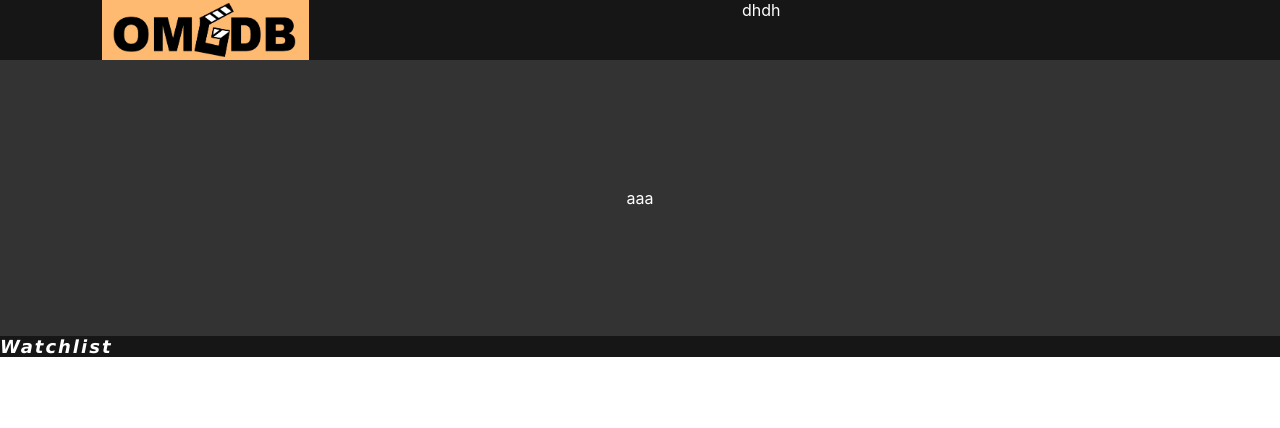
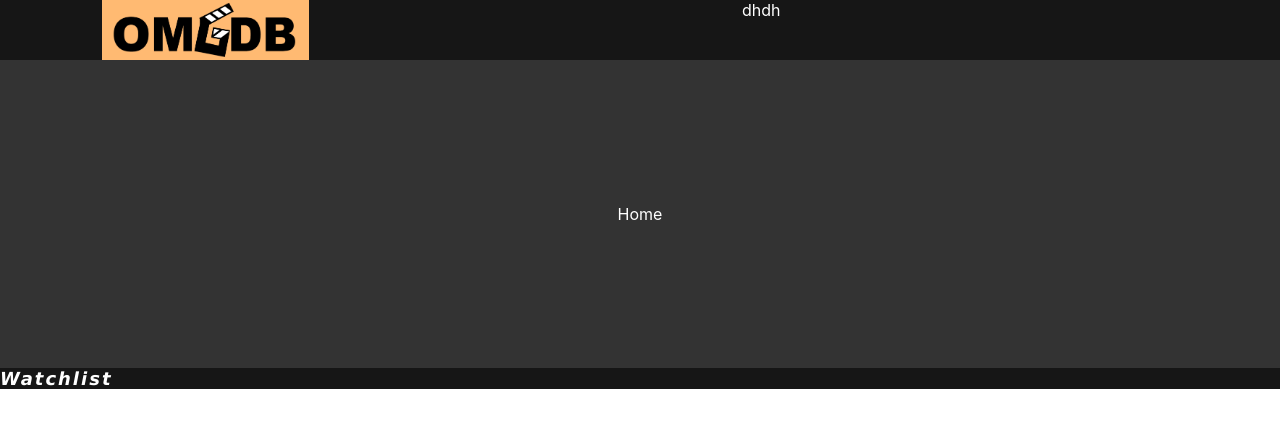
Before and after one commit to ChristopherBJ/frontend_omgdb, a React (Create React App) app: page / in a window 1280 px wide. Shown: the top 428 px of the page. Built offline with nearby package versions, Linux system fonts and the light colour scheme.

Commit message:
Implement routing and layout structure: add Navbar, Footer, and Home page

```diff
--- a/src/App.js
+++ b/src/App.js
@@ -1,13 +1,19 @@
 import React from 'react';
 import './App.css';
-
-
+import {BrowserRouter, Route, Routes} from 'react-router-dom'
+import Navbar from './components/Navbar';
+import Footer from './components/Footer';
+import Home from './pages/Home';
 
 function App() {
   return (
-    <div className="App">
-      <div>aaa</div>
-    </div>
+    <BrowserRouter>
+    <Navbar />
+    <Routes>
+      <Route path="/" element={<Home />} />
+    </Routes>
+    <Footer />
+  </BrowserRouter>
   );
 }
 
--- a/src/index.js
+++ b/src/index.js
@@ -2,20 +2,11 @@ import React from 'react';
 import ReactDOM from 'react-dom/client';
 import './index.css';
 import App from './App';
-import {BrowserRouter, Route, Routes} from 'react-router-dom'
-import Navbar from './components/Navbar';
-import Footer from './components/Footer';
 
 
 const root = ReactDOM.createRoot(document.getElementById('root'));
 root.render(
   <React.StrictMode>
-    <BrowserRouter>
-      <Navbar />
-      <Routes>
-        <Route path="/" element={<App />} />
-      </Routes>
-      <Footer />
-    </BrowserRouter>
+    <App />
   </React.StrictMode>
 );
--- /dev/null
+++ b/src/pages/Home.js
@@ -0,0 +1,12 @@
+import React from 'react'
+import '../styles/Home.css'
+
+function Home() {
+  return (
+    <div className='home'>
+      <p>Home</p>
+    </div>
+  )
+}
+
+export default Home
--- /dev/null
+++ b/src/styles/Home.css
@@ -0,0 +1,7 @@
+.home {
+    text-align: center;
+    background-color: #333;
+    color: white;
+    padding: 10%;
+
+  }
```
